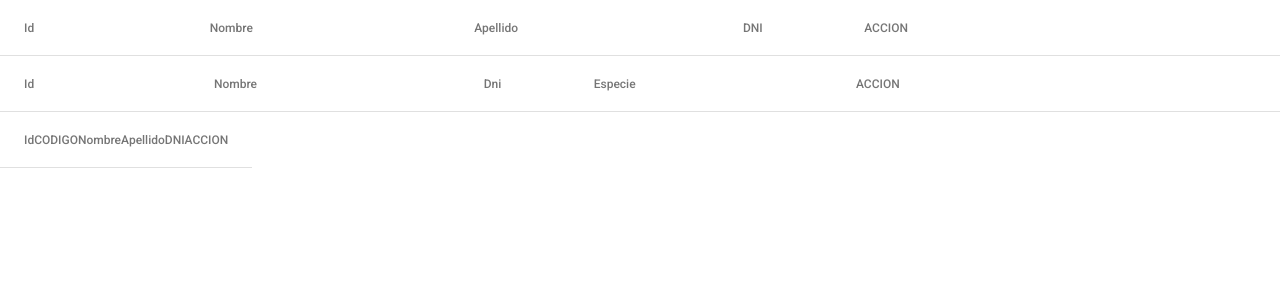
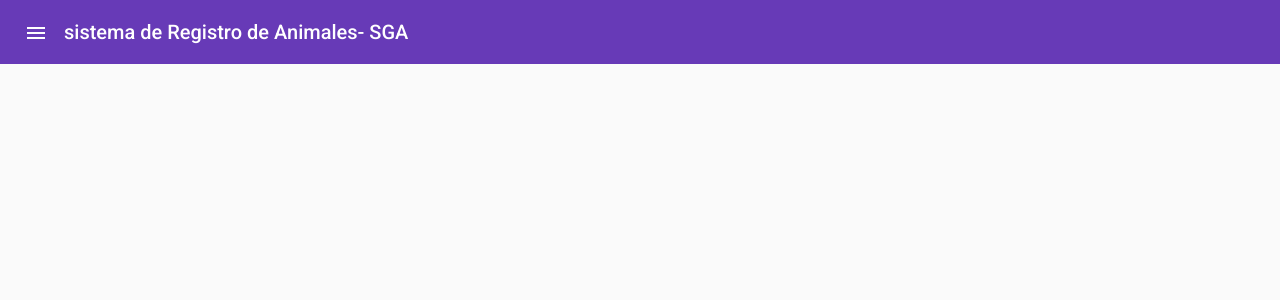
Before and after one commit to FacundoPumilla/UI_SGA_FACUNDO, an Angular app in the folder ui/: page / in a window 1280 px wide. Shown: the top 300 px of the page. Built offline with nearby package versions, Linux system fonts and the light colour scheme; no server answers.

Commit message:
Desde la muni

```diff
--- a/ui/src/app/app-routing.module.ts
+++ b/ui/src/app/app-routing.module.ts
@@ -1,10 +1,22 @@
 import { NgModule } from '@angular/core';
-import { RouterModule, Routes } from '@angular/router';
+import { Routes, RouterModule } from '@angular/router';
+import { AnimalListComponent } from './core/components/animal/animal-list/animal-list.component';
+import { ChipListComponent } from './core/components/chip/chip-list/chip-list.component';
+import { PersonaListComponent } from './core/components/persona/persona-list/persona-list.component';
 
-const routes: Routes = [];
+const routes: Routes = [
+  { path:'personas', component:PersonaListComponent},
+  { path:'animales', component:AnimalListComponent },
+  { path:'chips', component: ChipListComponent },
+  { path:'**', redirectTo:''}
 
+];
 @NgModule({
-  imports: [RouterModule.forRoot(routes)],
-  exports: [RouterModule]
+  imports:[
+    RouterModule.forRoot(routes)
+  ],
+  exports:[
+    RouterModule
+  ]
 })
-export class AppRoutingModule { }
+export class AppRoutingModule {} ;
--- a/ui/src/app/app.component.html
+++ b/ui/src/app/app.component.html
@@ -1,4 +1 @@
-<app-persona-list></app-persona-list>
-<app-animal-list></app-animal-list>
-<app-chip-list></app-chip-list>
-<router-outlet></router-outlet>
+<app-sidenav></app-sidenav>
--- /dev/null
+++ b/ui/src/app/shared/components/home/home.component.html
@@ -0,0 +1,3 @@
+<p>
+  home works!
+</p>
--- /dev/null
+++ b/ui/src/app/shared/components/home/home.component.ts
@@ -0,0 +1,15 @@
+import { Component, OnInit } from '@angular/core';
+
+@Component({
+  selector: 'app-home',
+  templateUrl: './home.component.html',
+  styleUrls: ['./home.component.css']
+})
+export class HomeComponent implements OnInit {
+
+  constructor() { }
+
+  ngOnInit() {
+  }
+
+}
--- /dev/null
+++ b/ui/src/app/shared/components/sidenav/sidenav.component.css
@@ -0,0 +1,31 @@
+.example-container {
+    display: flex;
+    flex-direction: column;
+    position: absolute;
+    top: 0;
+    bottom: 0;
+    left: 0;
+    right: 0;
+  }
+
+  .example-is-mobile .example-toolbar {
+    position: fixed;
+    /* Make sure the toolbar will stay on top of the content as it scrolls past. */
+    z-index: 2;
+  }
+
+  h1.example-app-name {
+    margin-left: 8px;
+  }
+
+  .example-sidenav-container {
+    /* When the sidenav is not fixed, stretch the sidenav container to fill the available space. This
+       causes `<mat-sidenav-content>` to act as our scrolling element for desktop layouts. */
+    flex: 1;
+  }
+
+  .example-is-mobile .example-sidenav-container {
+    /* When the sidenav is fixed, don't constrain the height of the sidenav container. This allows the
+       `<body>` to be our scrolling element for mobile layouts. */
+    flex: 1 0 auto;
+  }
--- /dev/null
+++ b/ui/src/app/shared/components/sidenav/sidenav.component.html
@@ -0,0 +1,31 @@
+<div class="example-container" [class.example-is-mobile]="mobileQuery.matches">
+
+  <mat-toolbar color="primary" class="example-toolbar">
+    <button mat-icon-button (click)="snav.toggle()">
+      <mat-icon>menu</mat-icon>
+    </button>
+    <h1 class="example-app-name">sistema de Registro de Animales- SGA</h1>
+  </mat-toolbar>
+
+  <mat-sidenav-container class="example-sidenav-container" [style.marginTop.px]="mobileQuery.matches ? 56 : 0">
+    <mat-sidenav #snav [mode]="mobileQuery.matches ? 'over' : 'side'" [fixedInViewport]="mobileQuery.matches"
+      fixedTopGap="56">
+
+      <mat-nav-list appAccordion class="menu-vertical">
+        <mat-list-item appAccordionLink *ngFor="let menuitem of fillerNav" routerLinkActive="selected">
+          <a class="" appAccordionToggle [routerLink]="['/', menuitem.route]" *ngIf="menuitem.type==='link'">
+            <mat-icon>{{menuitem.icon}}</mat-icon>
+            <span>{{menuitem.name}}</span>
+            <span fxFlex></span>
+          </a>
+        </mat-list-item>
+      </mat-nav-list>
+
+    </mat-sidenav>
+
+    <mat-sidenav-content>
+      <router-outlet></router-outlet>
+    </mat-sidenav-content>
+
+  </mat-sidenav-container>
+</div>
--- /dev/null
+++ b/ui/src/app/shared/components/sidenav/sidenav.component.ts
@@ -0,0 +1,32 @@
+import {MediaMatcher} from '@angular/cdk/layout';
+import {ChangeDetectorRef, Component, OnDestroy} from '@angular/core';
+import { Menu } from '../../model/menu-items/menu';
+
+import { MenuItems } from '../../model/menu-items/menuItems';
+
+@Component({
+  selector: 'app-sidenav',
+  templateUrl: './sidenav.component.html',
+  styleUrls: ['./sidenav.component.css']
+})
+export class SidenavComponent implements OnDestroy {
+  mobileQuery: MediaQueryList;
+
+  fillerNav : Menu[];
+
+  private _mobileQueryListener: () => void;
+
+  constructor(
+        changeDetectorRef: ChangeDetectorRef,
+        media: MediaMatcher,
+        menuItems:MenuItems) {
+    this.mobileQuery = media.matchMedia('(max-width: 600px)');
+    this._mobileQueryListener = () => changeDetectorRef.detectChanges();
+    this.mobileQuery.addListener(this._mobileQueryListener);
+    this.fillerNav=menuItems.getMenuItem();
+  }
+
+  ngOnDestroy(): void {
+    this.mobileQuery.removeListener(this._mobileQueryListener);
+  }
+}
--- /dev/null
+++ b/ui/src/app/shared/model/menu-items/menu.ts
@@ -0,0 +1,6 @@
+export interface Menu {
+    route:string;
+    name:string;
+    type:string;
+    icon:string;
+}
--- /dev/null
+++ b/ui/src/app/shared/model/menu-items/menuItems.ts
@@ -0,0 +1,15 @@
+import { Injectable } from "@angular/core";
+import { Menu } from "./menu";
+
+const MENUITEMS:Menu[]=[
+{route:'personas',name:'Persona',type:'link',icon:'account_circle'},
+{route:'animales',name:'Animal',type:'link',icon:'pets'},
+{route:'chips',name:'Chip',type:'link',icon:'memory'},
+];
+
+@Injectable()
+export class MenuItems {
+    getMenuItem():Menu[]{
+        return MENUITEMS;
+    }
+}
--- a/ui/src/environments/environment.ts
+++ b/ui/src/environments/environment.ts
@@ -4,7 +4,7 @@
 
 export const environment = {
   production: false,
-  baseUrl:"https://localhost:44337/api/"
+  baseUrl:"https://localhost:7112/api/"
 };
 
 /*
```
Also changed, not shown: ui/src/app/app.module.ts (+14 -2 lines), ui/src/app/shared/components/home/home.component.css (added), 2 other files (tests, documents, lock files or other folders).
